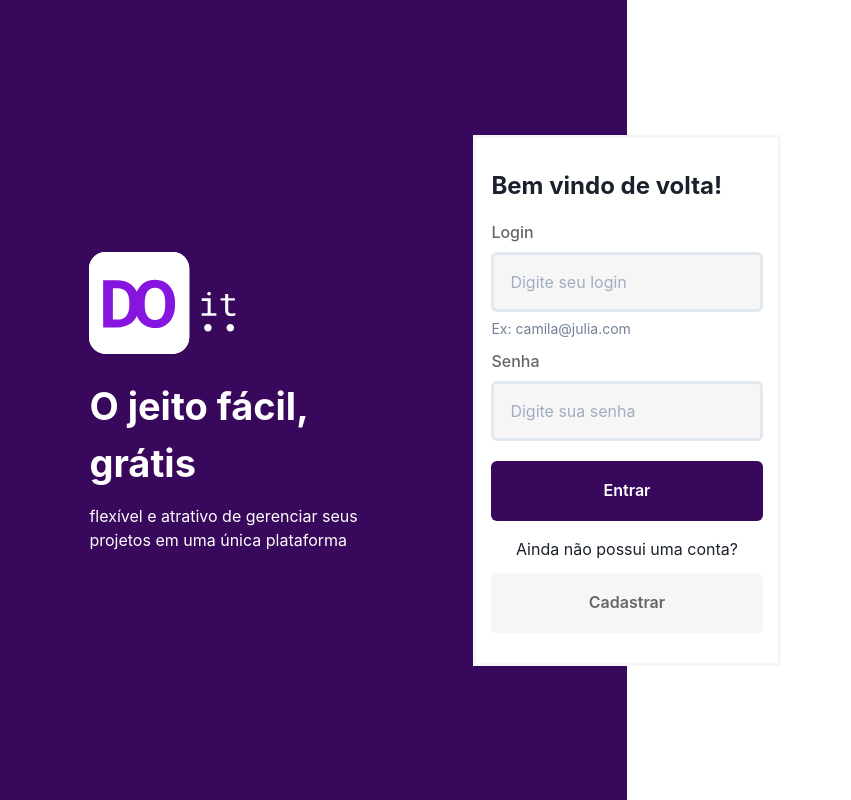
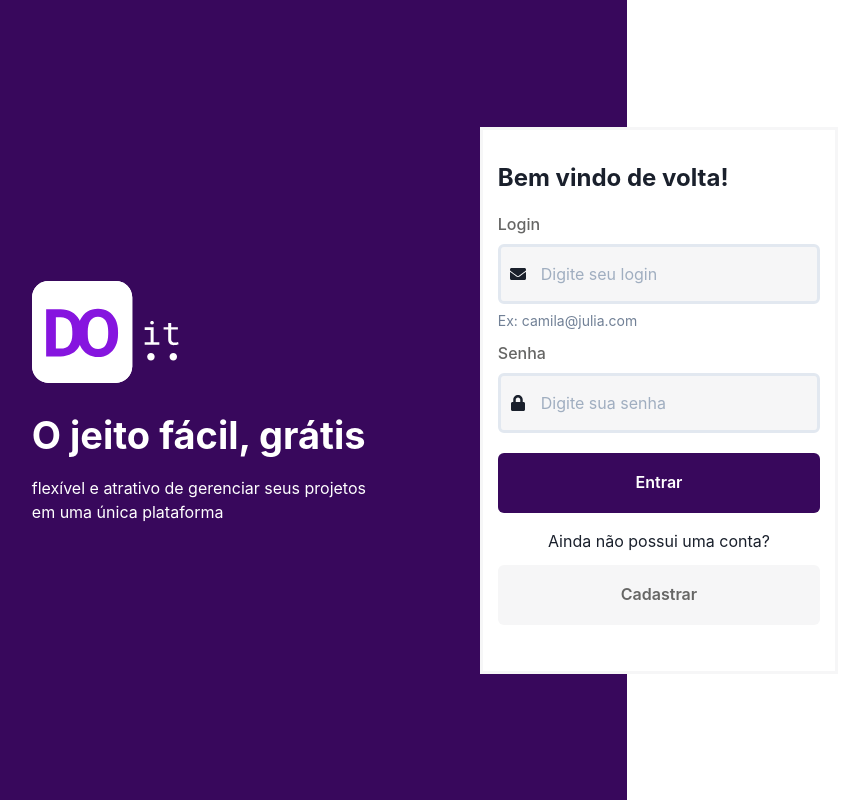
Before and after one commit to samuelleao/DoItProject, a Next.js app: page / in a window 1280 px wide. Shown: the whole page, without its empty margins (205-1056 px from the left). Built offline with nearby package versions, Linux system fonts and the light colour scheme.

Commit message:
Change Input

```diff
--- /dev/null
+++ b/components/Button/index.js
@@ -0,0 +1,46 @@
+import { theme, heightElements, radiusElements } from '../style/Global';
+
+import {
+  Button,
+} from '@chakra-ui/react'
+
+
+export function ButtonPrimary(props) {
+  return (
+    <Button
+      background={theme.colors.brand['800']}
+      color="brand.500"
+      height={heightElements}
+      border-radius={radiusElements}
+      _hover={{
+        background: theme.colors.brand['900']
+      }}
+      _focus={{
+        background: theme.colors.brand['900']
+      }}
+      mb="4"
+    >
+      {props.children}
+    </Button>
+  )
+}
+
+export function ButtonDisable(props) {
+  return (
+    <Button
+      background={theme.colors.brand['400']}
+      color={theme.colors.brand['300']}
+      height={heightElements}
+      border-radius={radiusElements}
+      _hover={{
+        background: theme.colors.brand['400']
+      }}
+      _focus={{
+        background: theme.colors.brand['400']
+      }}
+      mb="4"
+    >
+      {props.children}
+    </Button>
+  )
+}
--- /dev/null
+++ b/components/Input/index.js
@@ -0,0 +1,44 @@
+import { theme } from '../style/Global';
+
+import {
+    FormControl,
+    FormLabel,
+    InputLeftElement,
+    FormHelperText,
+    Input,
+    InputGroup
+} from '@chakra-ui/react'
+
+import {
+    heightElements,
+    radiusElements
+} from '../style/Global'
+
+export function InputCustom(props){
+    return(
+        <FormControl mb="3">
+        <FormLabel htmlFor={props.name} color="brand.300">{props.label}</FormLabel>
+        <InputGroup>
+          <InputLeftElement
+            height="100%"
+            pointerEvents="none"
+            children={props.icon}
+          />
+          <Input
+            background={theme.colors.brand['400']}
+            border="3px solid"
+            height={heightElements}
+            border-radius={radiusElements}
+            type={props.type}
+            name={props.name}
+            placeholder={props.placeholder}
+            id={props.id}
+            _focus={{
+              borderColor: "brand.900"
+            }} />
+        </InputGroup>
+
+        <FormHelperText>{props.helperText}</FormHelperText>
+      </FormControl>
+    )
+}
--- /dev/null
+++ b/components/style/Global.js
@@ -0,0 +1,25 @@
+import { ChakraProvider, extendTheme } from '@chakra-ui/react';
+
+const colors = {
+  brand: {
+    900: "#8615DF",
+    800: "#38085C",
+    700: "#190429",
+    500: "#ffffff",
+    400: "#F6F6F7",
+    300: "#666665"
+  },
+}
+
+export const heightElements = '60px'
+export const radiusElements = '8px'
+
+export const theme = extendTheme({colors})
+
+export function ChakraProviderCustom(props){
+    return (
+        <ChakraProvider theme={theme}>
+            {props.children}
+        </ChakraProvider>
+    )
+}
--- a/pages/_app.js
+++ b/pages/_app.js
@@ -1,21 +1,10 @@
-import { ChakraProvider, extendTheme } from '@chakra-ui/react';
-const colors = {
-  brand: {
-    900: "#8615DF",
-    800: "#38085C",
-    700: "#190429",
-    500: "#ffffff",
-    400: "#F6F6F7",
-    300: "#666665"
-  },
-}
-
-const theme = extendTheme({colors})
-
+import { ChakraProviderCustom } from '../components/style/Global';
+import dynamic from 'next/dynamic'
+const Tabs = dynamic(import('../components/Input/index.js').then(mod => mod.Tabs), { ssr: false })
 export default function MyApp({ Component, pageProps }) {
   return (
-    <ChakraProvider theme={theme} >
+    <ChakraProviderCustom>
       <Component {...pageProps}/>
-    </ChakraProvider>
+    </ChakraProviderCustom>
   )
 }
--- a/pages/index.js
+++ b/pages/index.js
@@ -1,24 +1,23 @@
-import Head from 'next/head'
-import { FaEnvelope, FaLock } from 'react-icons/fa';
+import Head from 'next/head';
+import { theme } from '../components/style/Global';
+
+import {
+  FaEnvelope,
+  FaLock }
+from 'react-icons/fa';
+
+import { InputCustom } from '../components/Input/index';
+import { ButtonPrimary, ButtonDisable } from '../components/Button/index';
 
 import {
   Flex,
   Image,
   Grid,
   Text,
-  FormControl,
-  FormLabel,
-  InputLeftElement,
-  FormHelperText,
-  Input,
-  Button,
-  InputGroup
-} from '@chakra-ui/react'
+} from '@chakra-ui/react';
 
-const heightElements = '60px'
-const radiusElements = '8px'
 
-export default function Home(props) {
+export default function Home() {
   return (
     <div>
       <Head>
@@ -27,10 +26,10 @@ export default function Home(props) {
       flexível e atrativo de gerenciar seus projetos em uma única plataforma" />
       </Head>
       <Flex
-    height={["100vh", "auto", "100vh", "100vh"]} justifyContent="center"
+        height={["auto", "auto", "100vh", "100vh"]} justifyContent="center"
         background="brand.800"
         bgGradient={[
-      "linear(to-r, brand.800 65%, #fff 35%)",
+          "linear(to-b, brand.800 65%, #fff 35%)",
           "linear(to-b, brand.800 65%, #fff 35%)",
           "linear(to-r, brand.800 65%, #fff 35%)",
           "linear(to-r, brand.800 65%, #fff 35%)"
@@ -38,20 +37,20 @@ export default function Home(props) {
         alignItems="center"
         padding={
           [
-        "0px",
+            "10px 15px",
             "10px 15px",
             "0px",
             "0px"
           ]
         }>
-      <Flex width={["60%", "100%", "60%", "60%"]} justifyContent="center" flexDirection={["row", "column", "row", "row"]} alignItems="center">
-        <Grid width={["50%", "100%", "50%", "50%"]} paddingRight="100px">
+        <Flex width={["100%", "100%", "90%", "70%"]} justifyContent="center" flexDirection={["column", "column", "row", "row"]} alignItems="center">
+          <Grid width={["100%", "100%", "50%", "50%"]} paddingRight="100px">
             <Image
               src="images/logo/logo.svg"
               alt=""
               title=""
               boxSize={
-              ["150px", "120px", "150px", "150px"]
+                ["120px", "120px", "150px", "150px"]
               }
             />
             <Text color="#fff" fontSize="38px" mb="3" fontWeight="bold">
@@ -63,11 +62,11 @@ export default function Home(props) {
             </Text>
           </Grid>
           <Grid
-          width={["40%", "100%", "40%", "40%"]}
-          background="brand.500"
+            width={["100%", "100%", "40%", "40%"]}
+            background='brand.500'
             padding="30px 15px"
             border="3px solid"
-          borderColor="brand.400"
+            borderColor={theme.colors.brand['400']}
           >
             <Text
               fontSize="24px"
@@ -75,80 +74,25 @@ export default function Home(props) {
               mb="4"
             >Bem vindo de volta!
             </Text>
-          <FormControl mb="3">
-            <FormLabel htmlFor="login" color="brand.300">Login</FormLabel>
-            <InputGroup>
-              {/* <InputLeftElement
-                height="100%"
-                pointerEvents="none"
-                children={<FaEnvelope color="brand.500" />}
-              /> */}
-              <Input
-                background="brand.400"
-                border="3px solid"
-                height={heightElements}
-                border-radius={radiusElements}
+            <InputCustom icon={<FaEnvelope color="brand.500" />}
+            helperText="Ex: camila@julia.com"
+            placeholder="Digite seu login"
+            label="Login"
             type="email"
             name="login"
             id="login"
-                placeholder="Digite seu login"
-                _focus={{
-                  borderColor: "brand.900"
-                }} />
-            </InputGroup>
-            <FormHelperText>Ex: camila@julia.com</FormHelperText>
-          </FormControl>
-          <FormControl mb="3">
-            <FormLabel htmlFor="password" color="brand.300">Senha</FormLabel>
-            <InputGroup>
-              {/* <InputLeftElement
-                height="100%"
-                pointerEvents="none"
-                children={<FaLock color="brand.500" />}
-              /> */}
-              <Input
-                background="brand.400"
-                border="3px solid"
-                height={heightElements}
-                border-radius={radiusElements}
+            />
+             <InputCustom icon={<FaLock color="brand.500" />}
+            helperText=""
+            placeholder="Digite sua senha"
+            label="Senha"
             type="password"
             name="password"
             id="password"
-                placeholder="Digite sua senha"
-                _focus={{
-                  borderColor: "brand.900"
-                }} />
-            </InputGroup>
-
-            <FormHelperText></FormHelperText>
-          </FormControl>
-          <Button
-            background="brand.800"
-            color="brand.500"
-            height={heightElements}
-            border-radius={radiusElements}
-            _hover={{
-              background: "brand.900"
-            }}
-            _focus={{
-              background: "brand.900"
-            }}
-            mb="4"
-          >Entrar</Button>
-
+            />
+            <ButtonPrimary>Entrar</ButtonPrimary>
             <Text textAlign="center" mb="3">Ainda não possui uma conta?</Text>
-          <Button
-            background="brand.400"
-            color="brand.300"
-            height={heightElements}
-            border-radius={radiusElements}
-            _hover={{
-              background: "brand.400"
-            }}
-            _focus={{
-              background: "brand.400"
-            }}
-          >Cadastrar</Button>
+            <ButtonDisable>Cadastrar</ButtonDisable>
           </Grid>
         </Flex>
       </Flex>
```
Lines whose indentation alone changed are shown as unchanged.
